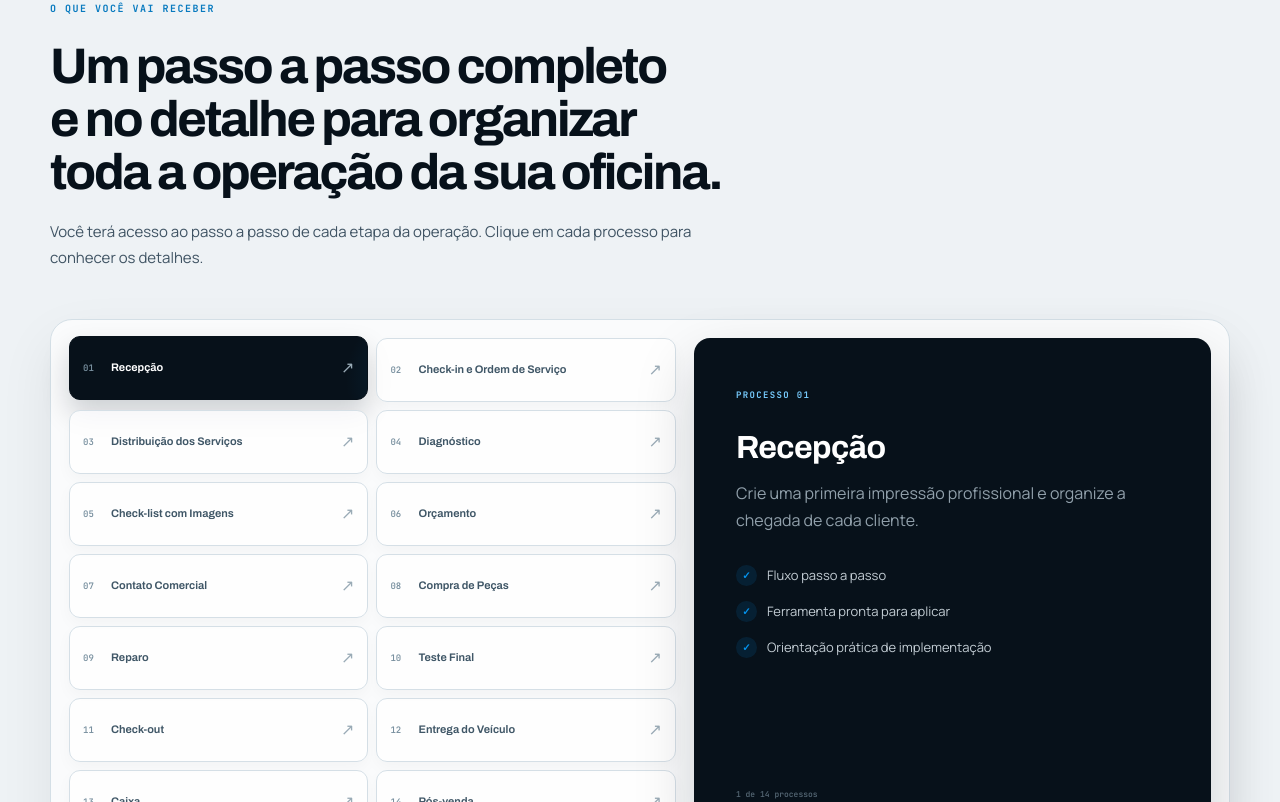
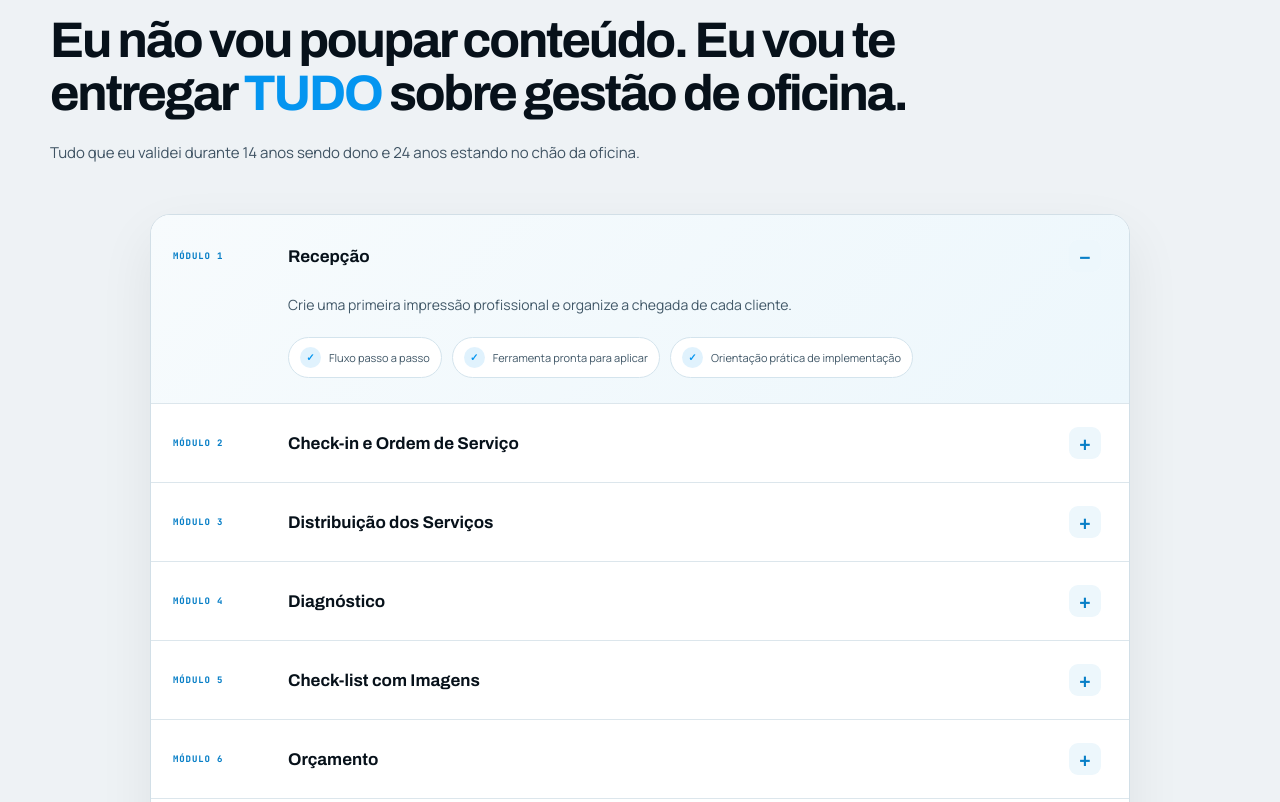
Before and after one commit to cezarhlima1/diegomensor, a Next.js app: page /oficinadealtaperformance in a window 1280 px wide. Shown: the part 5298-6100 px from the top of the page. Built offline with nearby package versions, Linux system fonts and the light colour scheme.

Commit message:
transforma processos em modulos expansiveis

```diff
--- a/components/oficina-alta-performance/OficinaAltaPerformance.tsx
+++ b/components/oficina-alta-performance/OficinaAltaPerformance.tsx
@@ -49,7 +49,7 @@ function Check() {
 }
 
 export default function OficinaAltaPerformance() {
-  const [activeModule, setActiveModule] = useState(0);
+  const [activeModule, setActiveModule] = useState<number | null>(0);
   const [progress, setProgress] = useState(0);
   const pageRef = useRef<HTMLElement>(null);
 
@@ -243,33 +243,31 @@ export default function OficinaAltaPerformance() {
       <section className={styles.processSection} id="processos">
         <div className={styles.shell}>
           <div className={`${styles.sectionIntro} ${styles.reveal}`}>
-            <span className={styles.index}>O que você vai receber</span>
-            <h2>Um passo a passo completo e no detalhe para organizar toda a operação da sua oficina.</h2>
-            <p>Você terá acesso ao passo a passo de cada etapa da operação. Clique em cada processo para conhecer os detalhes.</p>
+            <h2>Eu não vou poupar conteúdo. Eu vou te entregar <em>TUDO</em> sobre gestão de oficina.</h2>
+            <p>Tudo que eu validei durante 14 anos sendo dono e 24 anos estando no chão da oficina.</p>
           </div>
-          <div className={styles.timeline}>
-            <div className={styles.moduleList}>
-              {modules.map(([num, title], i) => (
+          <div className={styles.moduleAccordion}>
+            {modules.map(([num, title, description], i) => {
+              const isOpen = activeModule === i;
+              return (
+                <article className={`${styles.moduleAccordionItem} ${isOpen ? styles.moduleAccordionOpen : ""}`} key={num}>
                 <button
-                  key={num}
                   type="button"
-                  aria-pressed={activeModule === i}
-                  onClick={() => setActiveModule(i)}
-                  className={activeModule === i ? styles.activeModule : ""}
+                  aria-expanded={isOpen}
+                  aria-controls={`module-detail-${num}`}
+                  onClick={() => setActiveModule(isOpen ? null : i)}
                 >
-                  <span>{num}</span><b>{title}</b><i>↗</i>
+                  <span>MÓDULO {Number(num)}</span><b>{title}</b><i>{isOpen ? "−" : "+"}</i>
                 </button>
-              ))}
-            </div>
-            <article className={styles.moduleDetail} key={activeModule}>
-              <span>PROCESSO {modules[activeModule][0]}</span>
-              <h3>{modules[activeModule][1]}</h3>
-              <p>{modules[activeModule][2]}</p>
-              <div><Check /><span>Fluxo passo a passo</span></div>
-              <div><Check /><span>Ferramenta pronta para aplicar</span></div>
-              <div><Check /><span>Orientação prática de implementação</span></div>
-              <small>{activeModule + 1} de {modules.length} processos</small>
-            </article>
+                {isOpen && (
+                  <div className={styles.moduleInlineDetail} id={`module-detail-${num}`}>
+                    <p>{description}</p>
+                    <div><span><Check /> Fluxo passo a passo</span><span><Check /> Ferramenta pronta para aplicar</span><span><Check /> Orientação prática de implementação</span></div>
+                  </div>
+                )}
+                </article>
+              );
+            })}
           </div>
           <div className={styles.materials}>
             <div className={styles.materialsIntro}>
@@ -279,6 +277,9 @@ export default function OficinaAltaPerformance() {
             {["Ferramentas prontas", "Planilhas", "Checklists", "Modelos de documentos", "Materiais de apoio"].map((item, i) => (
               <div className={styles.reveal} key={item}><span>0{i + 1}</span><b>{item}</b><small>Pronto para usar</small></div>
             ))}
+          </div>
+          <div className={`${styles.processClosing} ${styles.reveal}`}>
+            <p>Eu não vou te dizer o que tu deveria fazer. Eu vou te mostrar, de forma simples e objetiva, o caminho para aplicar isso na vida real da tua oficina e construir uma Oficina de Alta Performance.</p>
           </div>
         </div>
       </section>
--- a/components/oficina-alta-performance/oficina.module.css
+++ b/components/oficina-alta-performance/oficina.module.css
@@ -823,3 +823,41 @@
 @media(max-width:700px){
   .audienceSection{background:radial-gradient(circle at 50% 4%,rgba(4,149,240,.2),transparent 36%),linear-gradient(#fff 0 24px,#e9f6fd 24px)}
 }
+
+/* Módulos em acordeão: cada etapa revela o próprio conteúdo no clique. */
+.processSection .sectionIntro{max-width:900px}
+.processSection .sectionIntro h2 em{color:#0495f0;font-style:normal}
+.moduleAccordion{max-width:980px;margin:48px auto 0;border:1px solid #d2dfe7;border-radius:20px;background:#fff;box-shadow:0 22px 55px rgba(7,17,26,.07);overflow:hidden}
+.moduleAccordionItem{border-bottom:1px solid #dce6ec;transition:background .25s ease}
+.moduleAccordionItem:last-child{border-bottom:0}
+.moduleAccordionItem>button{display:grid;grid-template-columns:115px minmax(0,1fr) 38px;align-items:center;width:100%;min-height:78px;padding:14px 22px;border:0;background:transparent;color:#07111a;text-align:left;cursor:pointer}
+.moduleAccordionItem>button span{color:#087fc7;font:750 9px var(--font-jetbrains);letter-spacing:.1em}
+.moduleAccordionItem>button b{font:680 17px var(--font-archivo)}
+.moduleAccordionItem>button i{display:grid;place-items:center;width:32px;height:32px;border-radius:9px;background:#edf7fc;color:#087fc7;font:700 20px/1 var(--font-archivo);font-style:normal}
+.moduleAccordionOpen{background:linear-gradient(135deg,#f7fbfd,#edf7fc)}
+.moduleAccordionOpen>button{padding-bottom:10px}
+.moduleInlineDetail{padding:0 22px 25px 137px;animation:moduleExpand .35s cubic-bezier(.2,.8,.2,1)}
+.moduleInlineDetail>p{max-width:680px;margin:0 0 20px;color:#405767;font-size:14px;line-height:1.7}
+.moduleInlineDetail>div{display:flex;flex-wrap:wrap;gap:10px}
+.moduleInlineDetail>div>span{display:flex;align-items:center;gap:8px;padding:9px 11px;border:1px solid #d4e4ed;border-radius:999px;background:#fff;color:#405767;font-size:11px}
+@keyframes moduleExpand{from{opacity:0;transform:translateY(-10px)}to{opacity:1;transform:none}}
+.processClosing{max-width:980px;margin:28px auto 0;padding:30px 36px;border:1px solid rgba(4,149,240,.32);border-radius:18px;background:linear-gradient(135deg,#07111a,#102b3c);box-shadow:0 22px 55px rgba(7,17,26,.15)}
+.processClosing p{max-width:850px;margin:auto;color:#e0eaf0;font:620 17px/1.7 var(--font-archivo);text-align:center}
+@media(hover:hover) and (pointer:fine){
+  .moduleAccordionItem:not(.moduleAccordionOpen):hover{background:#f6fafc}
+  .moduleAccordionItem>button:hover i{transform:rotate(90deg);background:#dff2fc}
+  .moduleAccordionItem>button i{transition:transform .25s ease,background .25s ease}
+}
+@media(max-width:700px){
+  .moduleAccordion{margin-top:32px;border-radius:16px}
+  .moduleAccordionItem>button{grid-template-columns:1fr 34px;min-height:70px;padding:13px 15px}
+  .moduleAccordionItem>button span{grid-column:1;display:block;margin-bottom:5px}
+  .moduleAccordionItem>button b{grid-column:1;font-size:15px}
+  .moduleAccordionItem>button i{grid-column:2;grid-row:1/3;width:30px;height:30px}
+  .moduleInlineDetail{padding:0 15px 20px}
+  .moduleInlineDetail>p{font-size:13px}
+  .moduleInlineDetail>div{display:grid}
+  .moduleInlineDetail>div>span{border-radius:10px}
+  .processClosing{margin-top:20px;padding:25px 20px}
+  .processClosing p{font-size:15px;line-height:1.65}
+}
```
